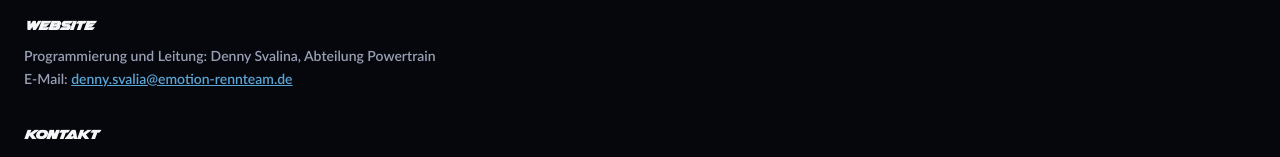
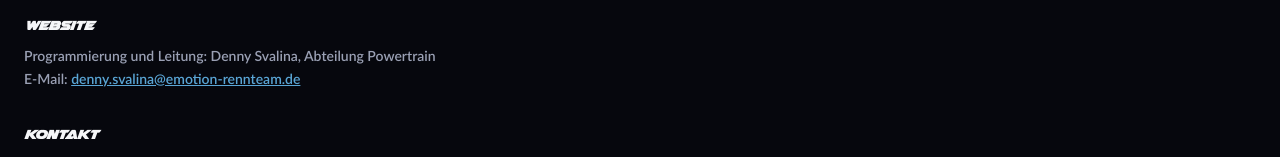
Before and after one commit to Hudnur111/Website---E-Motion-Rennteam-Aalen-, a Next.js app: page /impressum in a window 1280 px wide. Shown: the part 514-671 px from the top of the page. Built offline with nearby package versions, Linux system fonts and the light colour scheme; no server answers.

Commit message:
Tippfehler in Impressum-E-Mail korrigieren
denny.svalia@ -> denny.svalina@emotion-rennteam.de

Co-Authored-By: Claude Sonnet 5 <noreply@anthropic.com>
Claude-Session: https://claude.ai/code/session_01QkDhMogAXTDYpFtQftobmN

```diff
--- a/src/app/(site)/impressum/page.tsx
+++ b/src/app/(site)/impressum/page.tsx
@@ -42,10 +42,10 @@ export default function ImpressumPage() {
             <br />
             E-Mail:{" "}
             <a
-              href="mailto:denny.svalia@emotion-rennteam.de"
+              href="mailto:denny.svalina@emotion-rennteam.de"
               className="text-accent-text underline"
             >
-              denny.svalia@emotion-rennteam.de
+              denny.svalina@emotion-rennteam.de
             </a>
           </p>
         </section>
```
